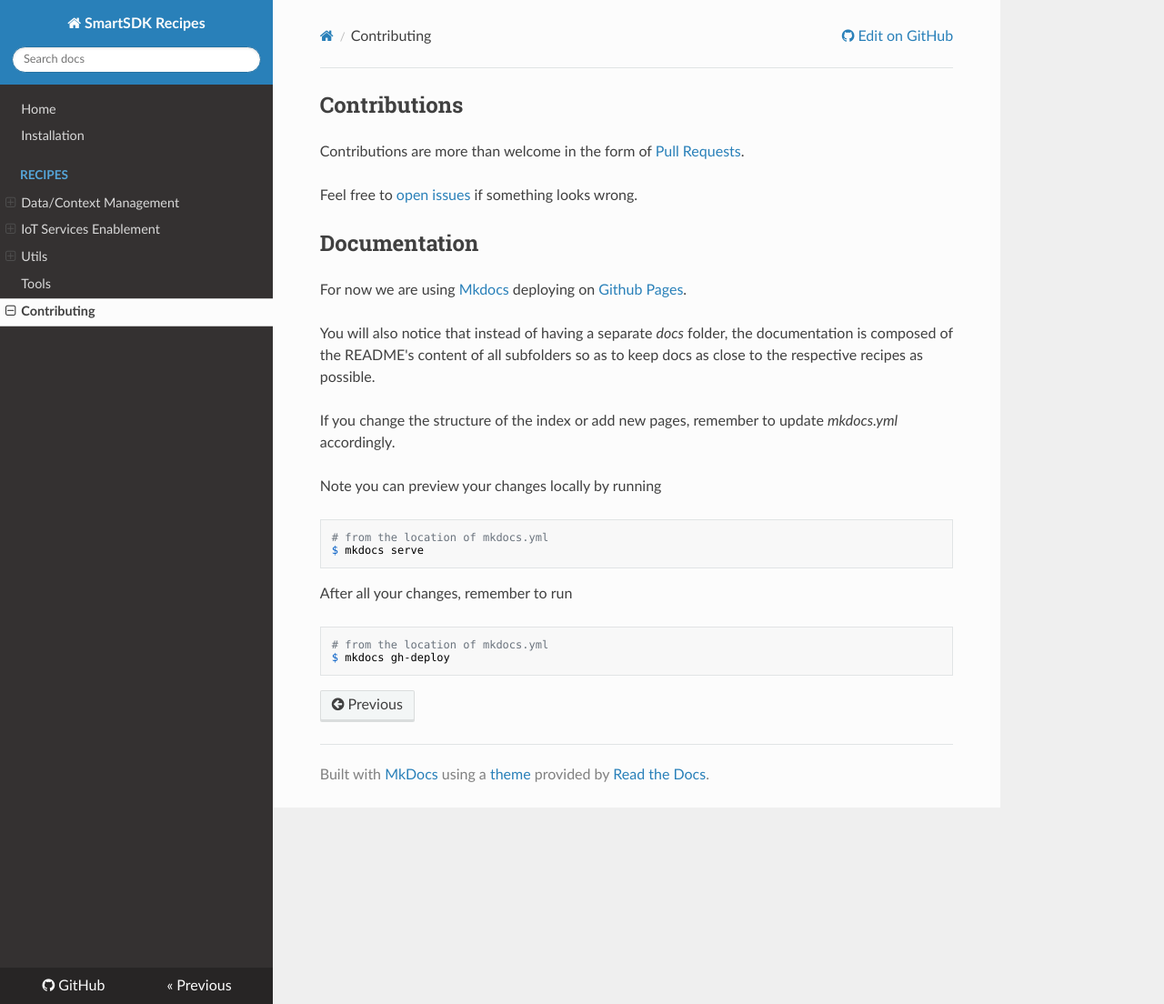
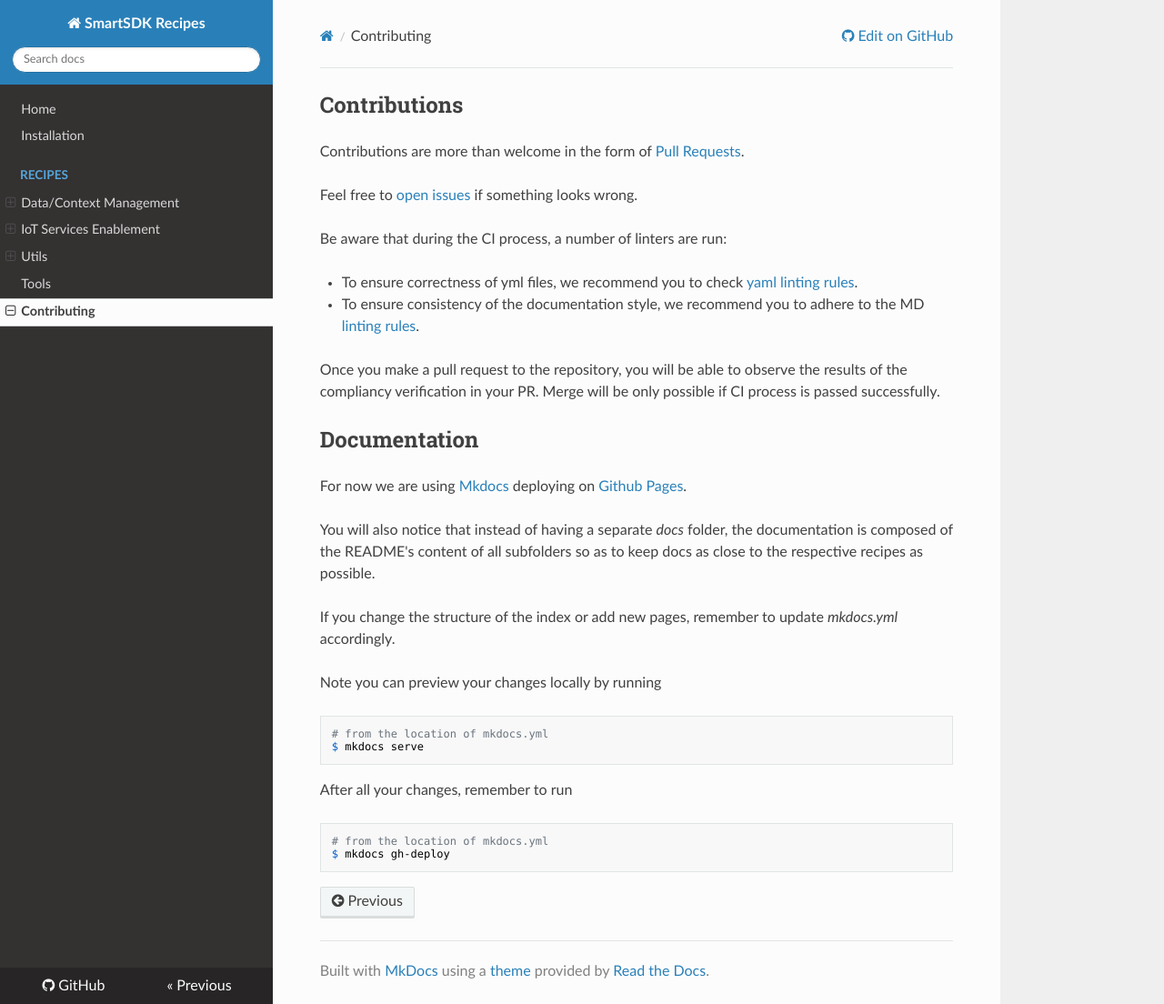
Before and after one commit to smartsdk/smartsdk-recipes, an MkDocs documentation site: the page built from recipes/contributing.md, in a window 1280 px wide and 1104 px high. Shown: the whole window at 91% size. Built offline with MkDocs 1.6.1, drawn with Linux system fonts in a browser that asks for light colours; nearby versions of some CDN libraries; comment, search, counter and statistics services are not loaded; old or Windows-style settings are respelled for this version of MkDocs.

Commit message:
added linter details to the contributing documentation

```diff
--- a/recipes/contributing.md
+++ b/recipes/contributing.md
@@ -4,6 +4,16 @@ Contributions are more than welcome in the form of [Pull Requests](https://help.
 
 Feel free to [open issues](https://github.com/smartsdk/smartsdk-recipes/issues) if something looks wrong.
 
+Be aware that during the CI process, a number of linters are run:
+
+* To ensure correctness of yml files, we recommend you to check [yaml linting
+  rules](https://yamllint.readthedocs.io/en/latest/rules.html).
+
+* To ensure consistency of the documentation style, we recommend you to adhere
+  to the MD [linting rules](https://github.com/markdownlint/markdownlint/blob/master/docs/RULES.md).
+
+Once you make a pull request to the repository, you will be able to observe the results of
+the compliancy verification in your PR. Merge will be only possible if CI process is passed successfully.
 
 ## Documentation
 
```
Also changed, not shown: 1 other file.
